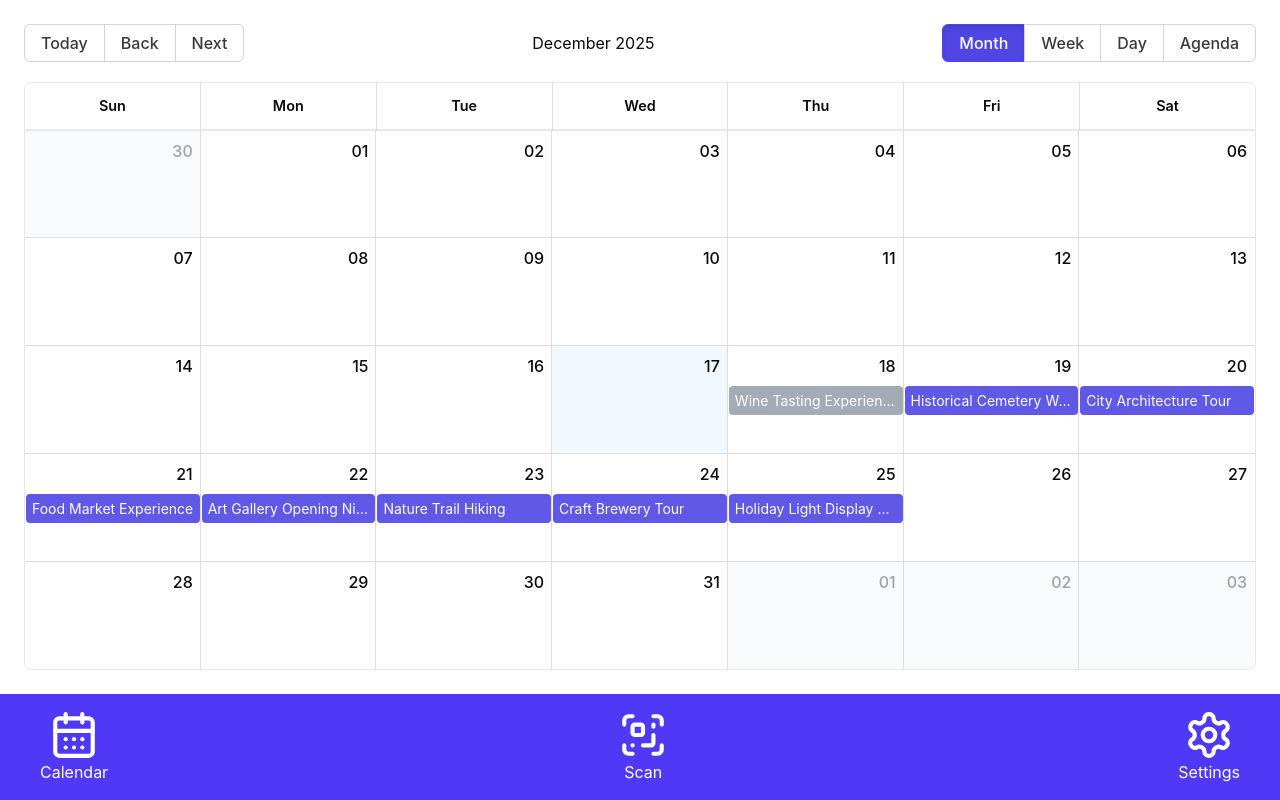
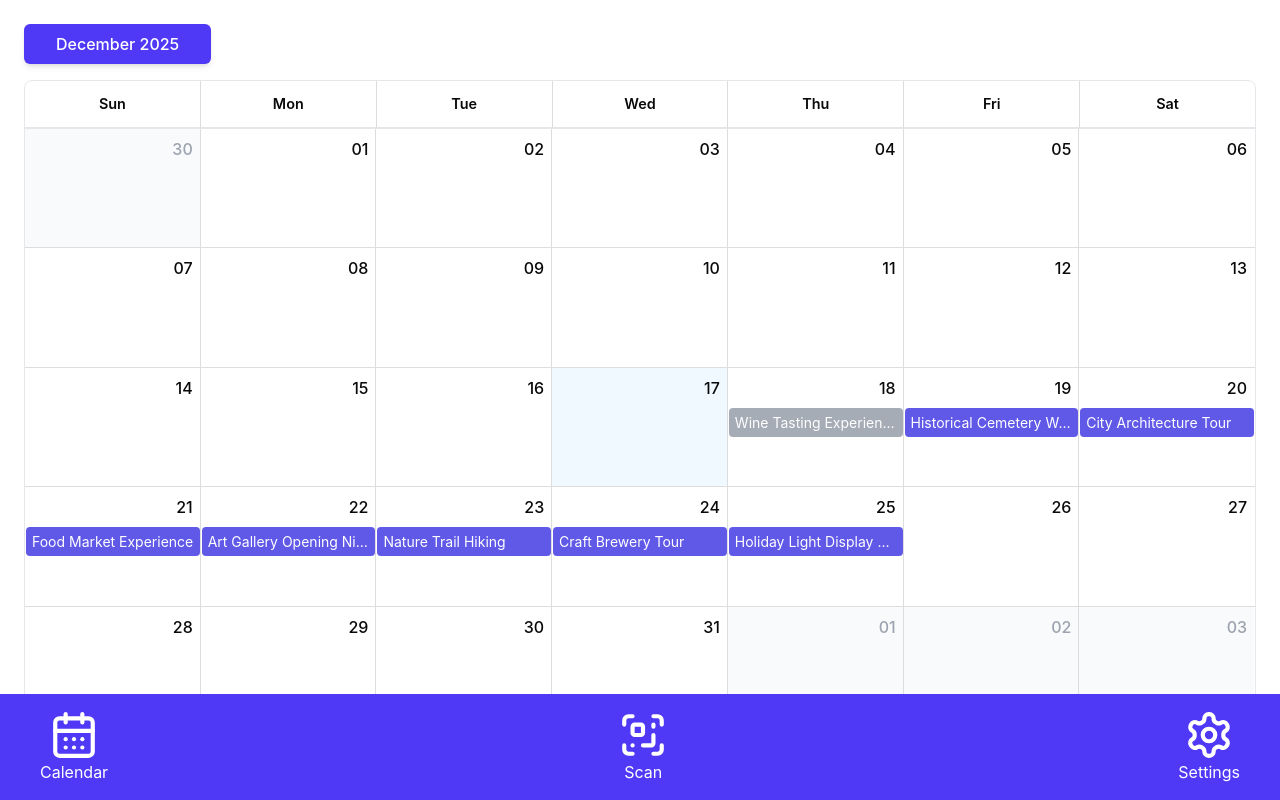
Before and after one commit to SudyStefan/MSD_UX_Prototype, a React (Vite) app: page / in a window 1280 px wide. Both pictures are taken after typing "name@example.com", "Sample123" into the empty fields and a click on the button "Log In". Built offline with nearby package versions, Linux system fonts and the light colour scheme.

Commit message:
done, might need to add day view?

```diff
--- a/src/app/components/CalendarView.tsx
+++ b/src/app/components/CalendarView.tsx
@@ -1,7 +1,7 @@
-import { Calendar, momentLocalizer, View } from 'react-big-calendar';
-import { useState, useCallback } from 'react';
-import moment from 'moment';
-import { Event, GuideSignup } from '../types/event';
+import { Calendar, momentLocalizer, View } from "react-big-calendar";
+import { useState, useCallback } from "react";
+import moment from "moment";
+import { Event, GuideSignup } from "../types/event";
 
 const localizer = momentLocalizer(moment);
 
@@ -12,42 +12,85 @@ interface CalendarViewProps {
   onSelectEvent: (event: Event) => void;
 }
 
-export const CalendarView = ({ events, userEmail, signedUpEvents, onSelectEvent }: CalendarViewProps) => {
-  const [selectedEvent, setSelectedEvent] = useState<Event | null>(null);
-  const [dialogOpen, setDialogOpen] = useState(false);
-  const [view, setView] = useState<View>('month');
+export const CalendarView = ({
+  events,
+  userEmail,
+  signedUpEvents,
+  onSelectEvent
+}: CalendarViewProps) => {
+  const [view, setView] = useState<View>("month");
   const [date, setDate] = useState(new Date());
+  const [dropdownOpen, setDropdownOpen] = useState(false);
 
   const handleSelectEvent = useCallback((event: Event) => {
     onSelectEvent(event);
   }, []);
 
+  const handleDropdown = (newDate: Date) => {
+    setDate(newDate);
+    setDropdownOpen(!dropdownOpen);
+  };
+
   const eventStyleGetter = (event: Event) => {
     const isFull = event.guidesSignedUp >= event.guidesNeeded;
     const isSignedUp = signedUpEvents.has(event.id);
 
-    let backgroundColor = '#4f46e5'; // indigo
+    let backgroundColor = "#4f46e5"; // indigo
     if (isSignedUp) {
-      backgroundColor = '#059669'; // green
+      backgroundColor = "#059669"; // green
     } else if (isFull) {
-      backgroundColor = '#9ca3af'; // gray
+      backgroundColor = "#9ca3af"; // gray
     }
 
     return {
       style: {
         backgroundColor,
-        borderRadius: '4px',
+        borderRadius: "4px",
         opacity: 0.9,
-        color: 'white',
-        border: '0px',
-        display: 'block',
-      },
+        color: "white",
+        border: "0px",
+        display: "block"
+      }
     };
   };
 
   return (
     <div className="flex-1 p-6 overflow-auto">
+      <div className="text-2xl font-bold mb-4">
+        <button
+          onClick={() => setDropdownOpen(!dropdownOpen)}
+          className="px-4 py-2 bg-indigo-600 text-white rounded-md shadow-md"
+        >
+          <p className="px-4">
+            {date.toLocaleString("en-US", {
+              month: "long",
+              year: "numeric"
+            })}
+          </p>
+        </button>
+
+        {dropdownOpen && (
+          <ul className="absolute top-2 bg-indigo-600 border mt-2 rounded-md shadow-lg z-10 text-white px-5 py-2">
+            <li onClick={() => handleDropdown(new Date(2026, 8, 1))}>
+              September 2026
+            </li>
+            <li onClick={() => handleDropdown(new Date(2026, 9, 1))}>
+              October 2026
+            </li>
+            <li onClick={() => handleDropdown(new Date(2026, 10, 1))}>
+              November 2026
+            </li>
+            <li onClick={() => handleDropdown(new Date(2026, 11, 1))}>
+              December 2026
+            </li>
+            <li onClick={() => handleDropdown(new Date(2027, 0, 1))}>
+              January 2027
+            </li>
+          </ul>
+        )}
+      </div>
       <Calendar
+        toolbar={false}
         localizer={localizer}
         events={events}
         startAccessor="start"
```
